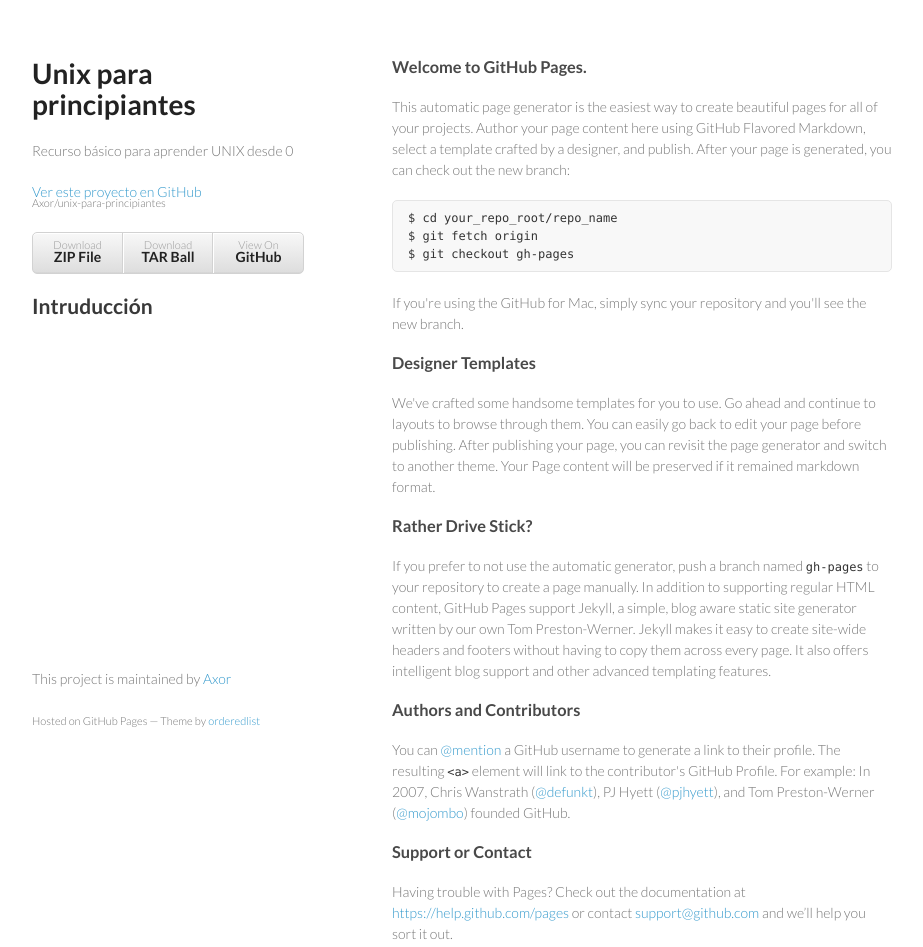
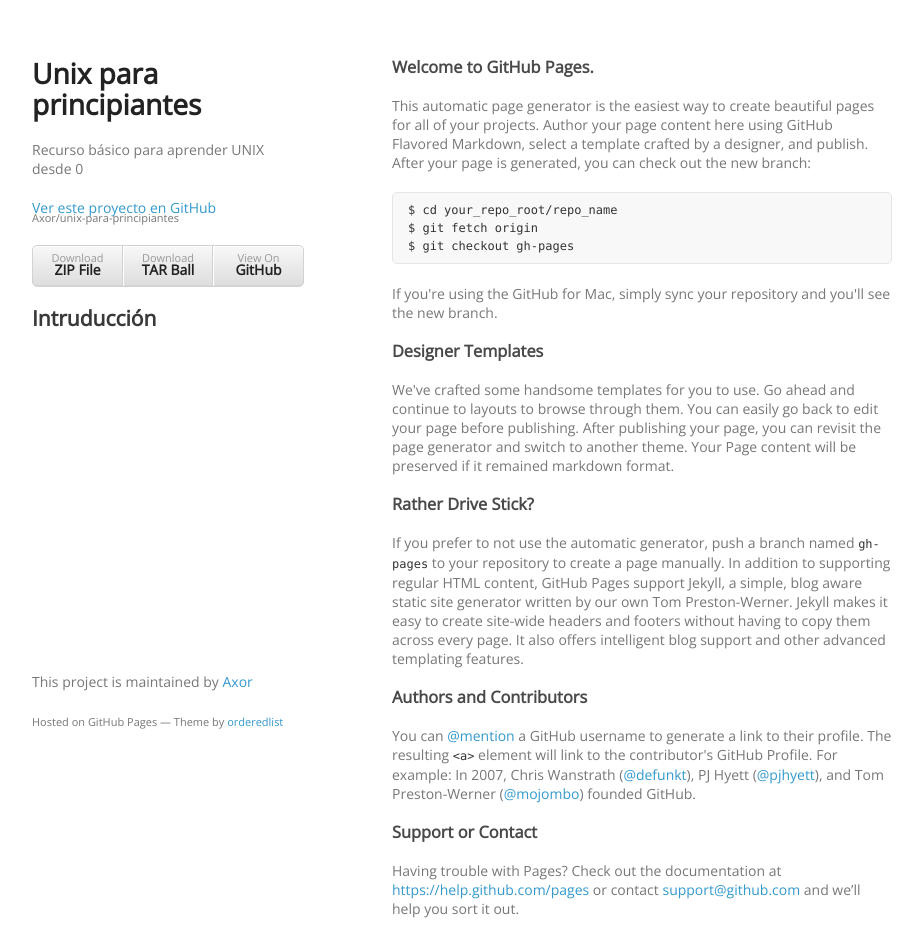
Before and after one commit to Axor/unix-para-principiantes, a plain HTML site: page index.html in a window 1280 px wide. Shown: the whole page, without its empty margins (178-1101 px from the left). Drawn offline with nearby package versions, Linux system fonts and the light colour scheme.

Commit message:
Adding Google Fonts and CSS fixes

```diff
--- a/index.html
+++ b/index.html
@@ -7,6 +7,7 @@
 
     <link rel="stylesheet" href="stylesheets/styles.css">
     <link rel="stylesheet" href="stylesheets/pygment_trac.css">
+    <link href='http://fonts.googleapis.com/css?family=Lato|Bitter|Open+Sans' rel='stylesheet' type='text/css'>
     <meta name="viewport" content="width=device-width, initial-scale=1, user-scalable=no">
     <!--[if lt IE 9]>
     <script src="//html5shiv.googlecode.com/svn/trunk/html5.js"></script>
--- a/stylesheets/styles.css
+++ b/stylesheets/styles.css
@@ -2,7 +2,9 @@
 
 body {
   padding:50px;
-  font:14px/1.5 Lato, "Helvetica Neue", Helvetica, Arial, sans-serif;
+  /*font:14px/1.5 Lato, "Helvetica Neue", Helvetica, Arial, sans-serif;*/
+  font-family: 'Open Sans', 'Bitter', 'Lato', Arial, serif, sans-serif;
+  font-size: 14px;
   color:#777;
   font-weight:300;
 }
@@ -61,6 +63,7 @@ code, pre {
   font-family:Monaco, Bitstream Vera Sans Mono, Lucida Console, Terminal;
   color:#333;
   font-size:12px;
+  line-height: 1.5;
 }
 
 pre {
```
